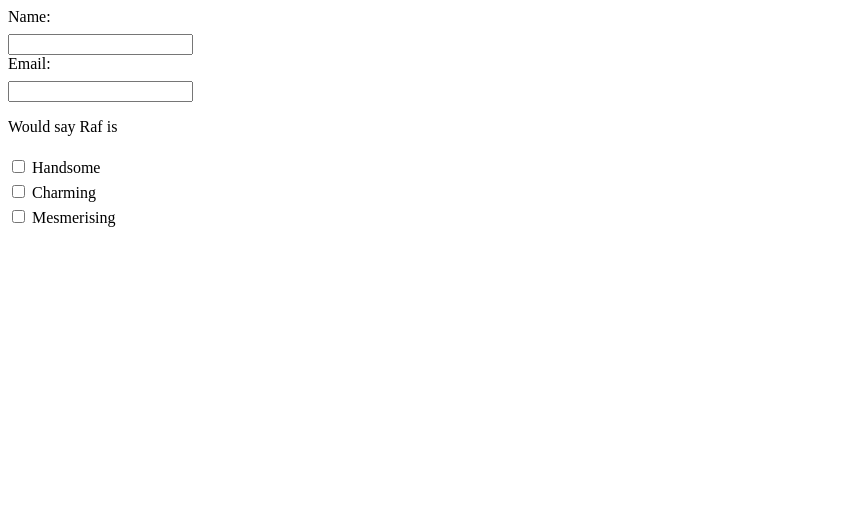
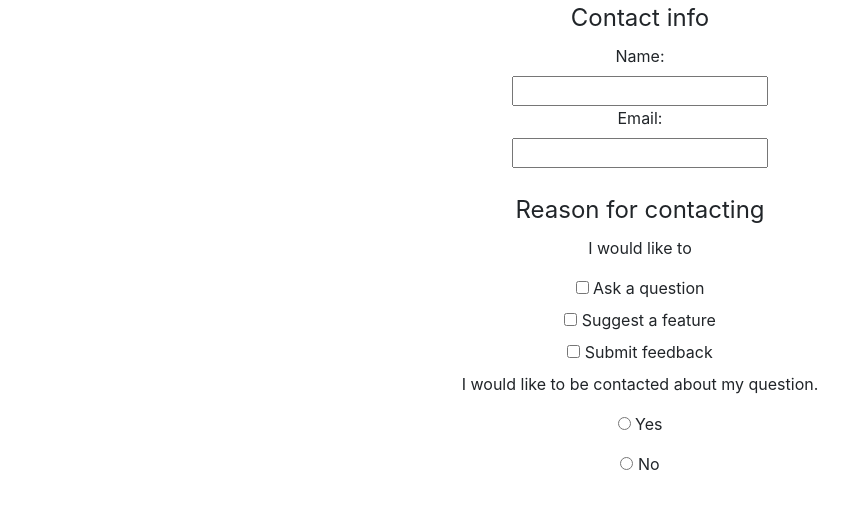
Before and after one commit to RafSwiggers/php-contact-form, a PHP site: page / in a window 1280 px wide. Shown: the top 509 px of the page, without its empty margins (0-868 px from the left). Run offline with PHP 8.4, Linux system fonts and the light colour scheme.

Commit message:
add bootstrap for easy styling and accessibility

```diff
--- a/css.css
+++ b/css.css
@@ -1,3 +1,4 @@
-input {
-    margin-top: 1vh;
+.form-container {
+    display: block;
+    text-align: center;
 }
--- a/index.html
+++ b/index.html
@@ -6,30 +6,40 @@
     <meta name="viewport" content="width=device-width, initial-scale=1.0">
     <meta http-equiv="X-UA-Compatible" content="ie=edge">
     <title>Contact form</title>
+    <link rel="stylesheet" href="https://stackpath.bootstrapcdn.com/bootstrap/4.3.1/css/bootstrap.min.css" integrity="sha384-ggOyR0iXCbMQv3Xipma34MD+dH/1fQ784/j6cY/iJTQUOhcWr7x9JvoRxT2MZw1T" crossorigin="anonymous">
     <link rel="stylesheet" href="/css.css">
 </head>
 
 <body>
-
+    <div class="form-container">
         <form action="#" method="post">
+            <fieldset>
+                <legend>Contact info</legend>
                 <label for="name">Name:</label><br>
-        <input name="name" id="name">
+                <input name="name" id="name" accesskey="a" tabindex="1">
                 <br>
                 <label for="email">Email:</label>
                 <br>
-        <input name="email" id="email">
+                <input name="email" id="email" accesskey="m" tabindex="2">
+            </fieldset>
             <br>
-        <p>Would say Raf is</p>
-        <input type="checkbox" name="handsome" id="handsome" value="handsome">
-        <label for="handsome">Handsome</label><br>
-        <input type="checkbox" name="charming" id="charming" value="charming">
-        <label for="charming">Charming</label><br>
-        <input type="checkbox" name="mesmerising" id="mesmerising" value="mesmerising">
-        <label for="mesmerising">Mesmerising</label><br>
+            <fieldset>
+                <legend> Reason for contacting</legend>
+                <p>I would like to</p>
+                <input type="checkbox" name="question" id="question" value="question" accesskey="q" tabindex="3">
+                <label for="question">Ask a question</label><br>
+                <input type="checkbox" name="suggest" id="suggest" value="suggest" accesskey="s" tabindex="4">
+                <label for="suggest">Suggest a feature</label><br>
+                <input type="checkbox" name="feedback" id="feedback" value="feedback" accesskey="e" tabindex="5">
+                <label for="feedback">Submit feedback</label><br>
 
+                <p>I would like to be contacted about my question.</p>
+                <p><input type="radio" name="contact" id="Yes" value="Yes" accesskey="y" tabindex="6"> Yes </p>
+                <p><input type="radio" name="contact" id="No" value="No" accesskey="n" tabindex="7"> No</p>
+            </fieldset>
 
         </form>
-
+    </div>
 </body>
 
 </html>
```
Lines whose indentation alone changed are shown as unchanged.
